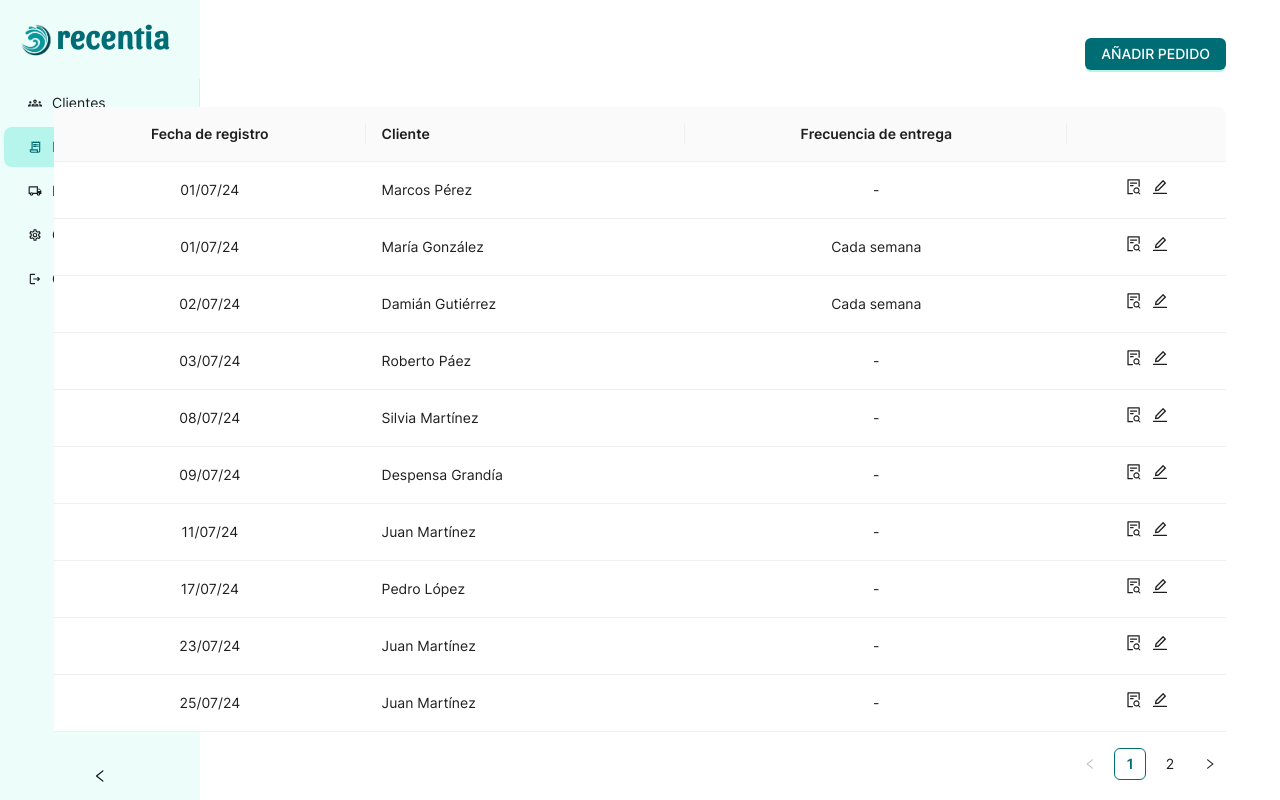
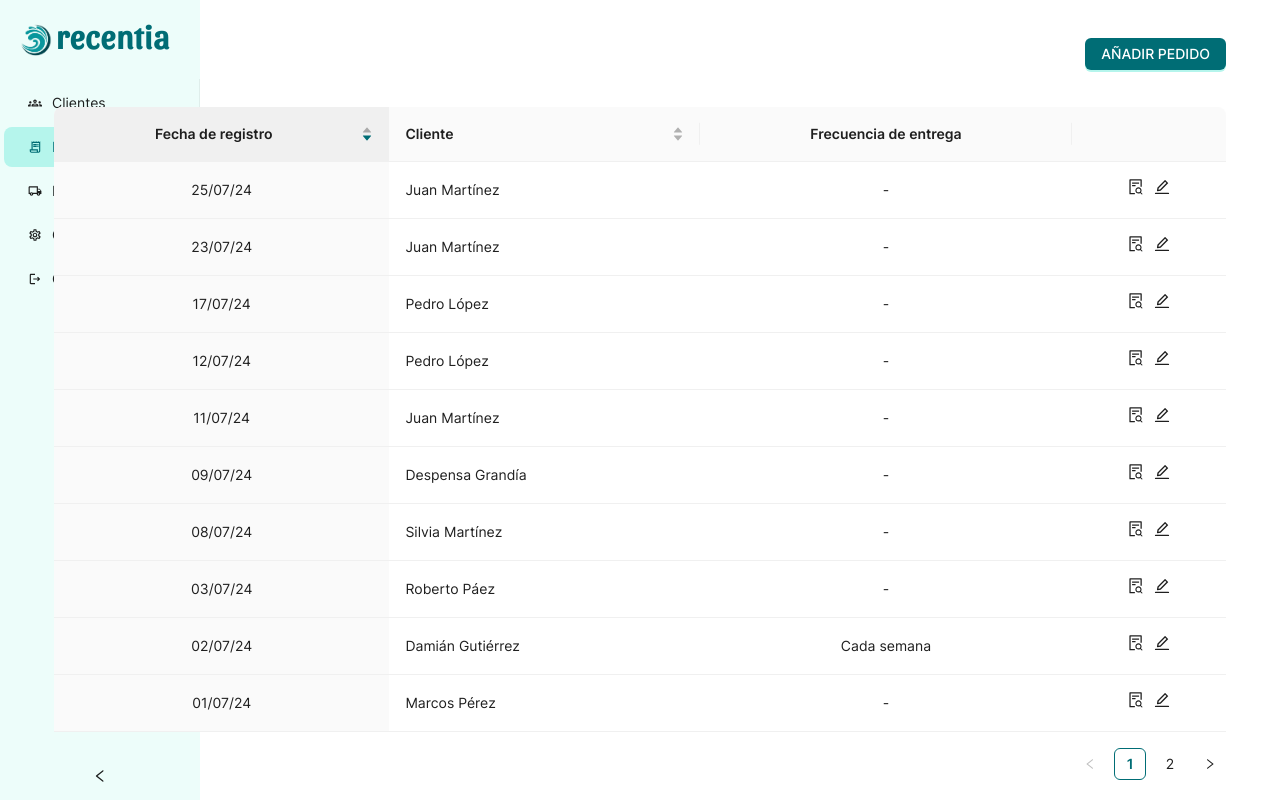
Before and after one commit to TomySanchez/lnz10_recentia-project, a React (Vite) app: page /pedidos in a window 1280 px wide. Built offline with nearby package versions, Linux system fonts and the light colour scheme; sample sign-in values are in the browser's storage.

Commit message:
feat[pedidos]: Orden de tabla de pedidos

```diff
--- a/src/pages/pedidos/components/PedidosTable.jsx
+++ b/src/pages/pedidos/components/PedidosTable.jsx
@@ -4,6 +4,7 @@ import { DataContext } from '../../../contexts';
 import { Acciones } from '../../../components/tables/Acciones';
 import { getItemById } from '../../../utils/getItemById';
 import { getFrecuenciaEntrega } from '../../../utils/getFrecuenciaEntrega';
+import dayjs from 'dayjs';
 
 export const PedidosTable = ({ onInfo, onEdit }) => {
   const { pedidos } = useContext(DataContext);
@@ -12,12 +13,25 @@ export const PedidosTable = ({ onInfo, onEdit }) => {
     {
       dataIndex: 'fechaRegistro',
       title: 'Fecha de registro',
-      align: 'center'
+      align: 'center',
+      sorter: (rowA, rowB) => {
+        const fechaA = dayjs(rowA.fechaRegistro, 'DD/MM/YY');
+        const fechaB = dayjs(rowB.fechaRegistro, 'DD/MM/YY');
+
+        return fechaA - fechaB;
+      },
+      defaultSortOrder: 'descend'
     },
     {
       dataIndex: 'idCliente',
       title: 'Cliente',
-      render: (text) => getItemById(text, 'cliente').nombre
+      render: (text) => getItemById(text, 'cliente').nombre,
+      sorter: (rowA, rowB) => {
+        const clienteA = getItemById(rowA.idCliente, 'cliente').nombre;
+        const clienteB = getItemById(rowB.idCliente, 'cliente').nombre;
+
+        return clienteA.localeCompare(clienteB);
+      }
     },
     {
       dataIndex: 'cantSemanas',
```
